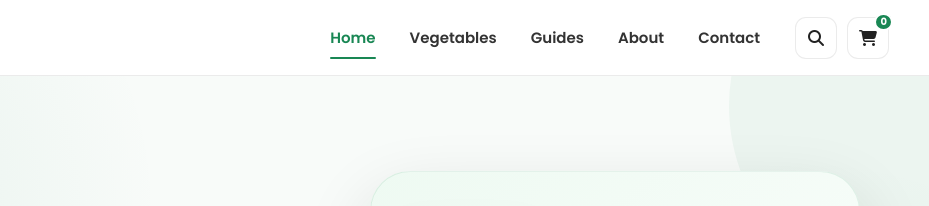
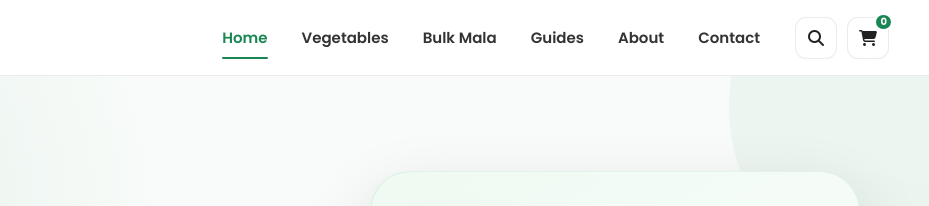
Before and after one commit to tool-bucket/jaipur-vegetable-website, a plain HTML site: page index.html in a window 1280 px wide. Shown: the top 206 px of the page, 351-1280 px from the left. Drawn offline with Linux system fonts and the light colour scheme.

Commit message:
Update navbar.html

```diff
--- a/components/navbar.html
+++ b/components/navbar.html
@@ -27,6 +27,10 @@
 
             <a href="/vegetables/">
                 Vegetables
+            </a>
+
+            <a href="/mala/">
+                Bulk Mala
             </a>
 
             <a href="/guides/">
```
